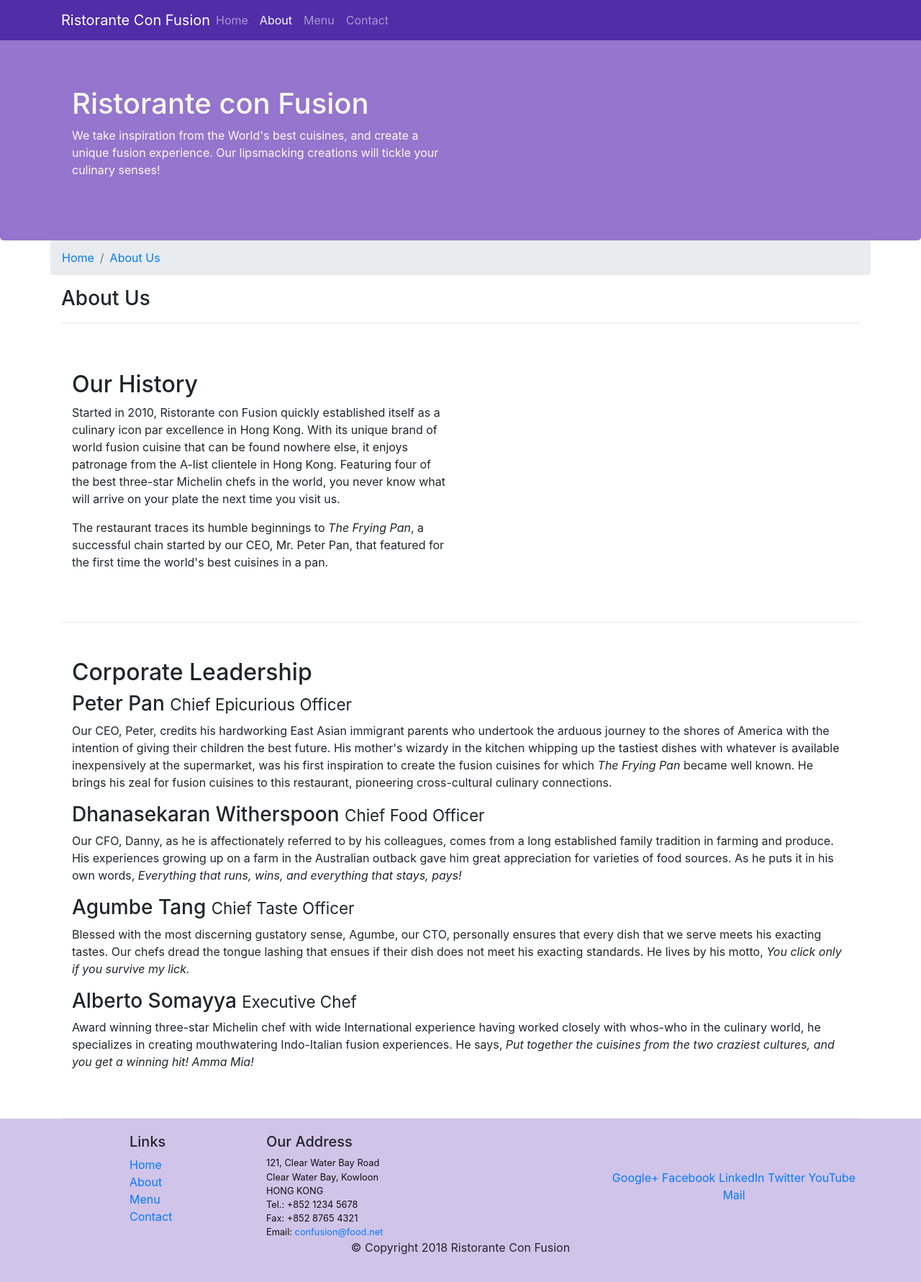
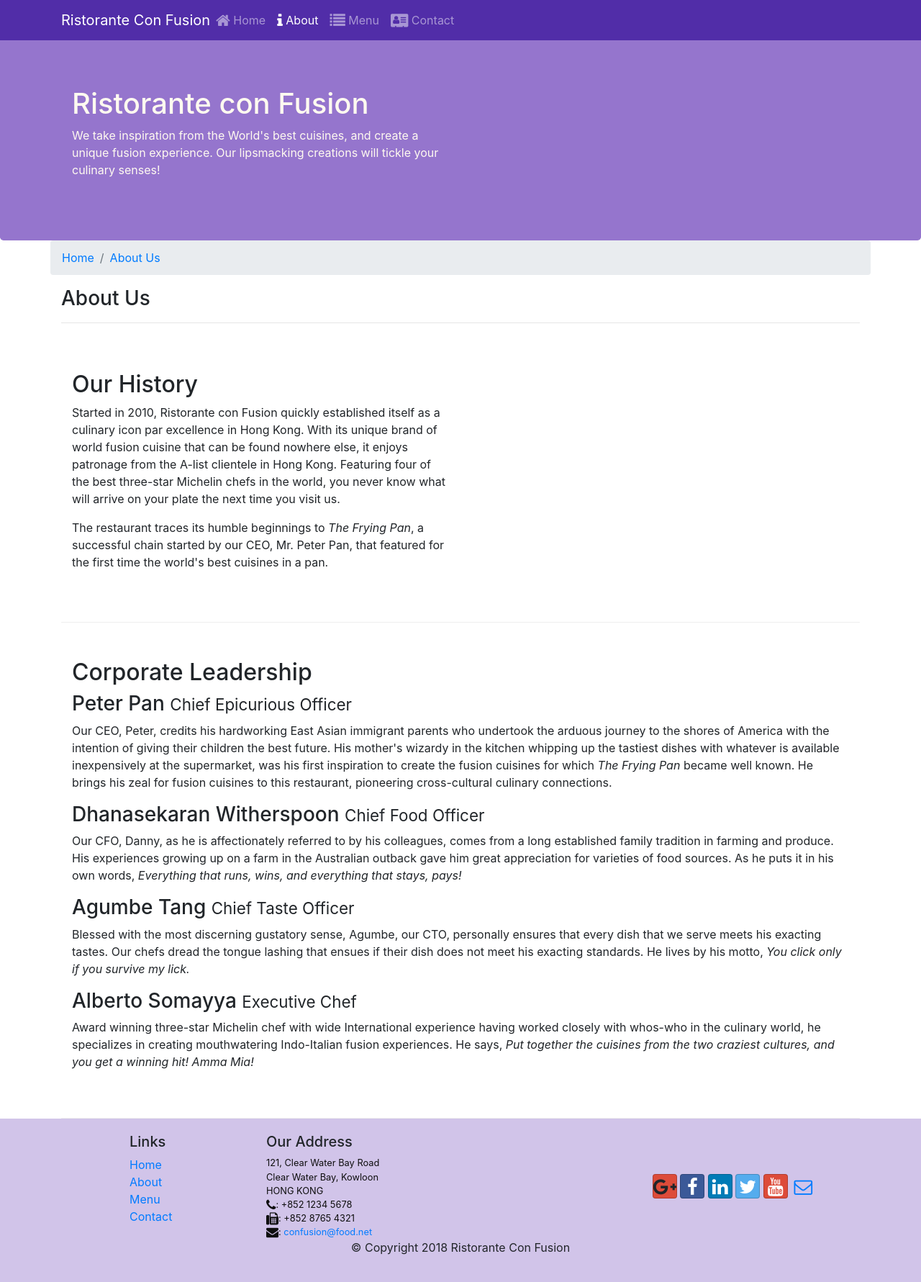
Before and after one commit to utkarshgoyal5/Confusion, a website: page aboutus.html in a window 1280 px wide. Shown: the whole page at 72% size. Drawn offline with nearby package versions, Linux system fonts and the light colour scheme.

Commit message:
fonts and icons

```diff
--- a/aboutus.html
+++ b/aboutus.html
@@ -9,6 +9,8 @@
 
     <!-- Bootstrap CSS -->
     <link rel="stylesheet" href="node_modules/bootstrap/dist/css/bootstrap.min.css">
+    <link rel="stylesheet" href="node_modules/font-awesome/css/font-awesome.min.css">
+    <link rel="stylesheet" href="node_modules/bootstrap-social/bootstrap-social.css">
     <link rel="stylesheet" href="CSS/style.css">
     <title>Ristorante Con Fusion: About Us</title>
 
@@ -20,13 +22,13 @@
             <button class="navbar-toggler" type="button" data-toggle="collapse" data-target="#Navbar">
                 <span class="navbar-toggler-icon"></span>
             </button>
-            <a class="navbar-brand mr-auto" href="#">Ristorante Con Fusion</a>
+            <a class="navbar-brand mr-auto" href="./index.html">Ristorante Con Fusion</a>
             <div class="collapse navbar-collapse" id="Navbar">
                 <ul class="navbar-nav mr-auto">
-                    <li class="nav-item"><a class="nav-link" href="./index.html">Home</a></li>
-                    <li class="nav-item"><a class="nav-link active" href="#">About</a></li>
-                    <li class="nav-item"><a class="nav-link" href="#">Menu</a></li>
-                    <li class="nav-item"><a class="nav-link" href="#">Contact</a></li>
+                    <li class="nav-item"><a class="nav-link" href="./index.html"><span class="fa fa-home fa-lg"></span> Home</a></li>
+                    <li class="nav-item"><a class="nav-link active" href="#"><span class="fa fa-info fa-lg"></span> About</a></li>
+                    <li class="nav-item"><a class="nav-link" href="#"><span class="fa fa-list fa-lg"></span> Menu</a></li>
+                    <li class="nav-item"><a class="nav-link" href="#"><span class="fa fa-address-card fa-lg"></span> Contact</a></li>
                 </ul>
             </div>
         </div>
@@ -98,22 +100,22 @@
                 <div class="col-7 col-sm-5">
                     <h5>Our Address</h5>
                     <address>
-		              121, Clear Water Bay Road<br>
-		              Clear Water Bay, Kowloon<br>
-		              HONG KONG<br>
-		              Tel.: +852 1234 5678<br>
-		              Fax: +852 8765 4321<br>
-		              Email: <a href="mailto:confusion@food.net">confusion@food.net</a>
-		           </address>
+                        121, Clear Water Bay Road<br>
+                        Clear Water Bay, Kowloon<br>
+                        HONG KONG<br>
+                        <i class="fa fa-phone fa-lg"></i>: +852 1234 5678<br>
+                        <i class="fa fa-fax fa-lg"></i>: +852 8765 4321<br>
+                        <i class="fa fa-envelope fa-lg"></i>: <a href="mailto:confusion@food.net">confusion@food.net</a>
+                     </address>
                 </div>
                 <div class="col-12 col-sm-4 align-self-center">
                     <div class="text-center">
-                        <a href="http://google.com/+">Google+</a>
-                        <a href="http://www.facebook.com/profile.php?id=">Facebook</a>
-                        <a href="http://www.linkedin.com/in/">LinkedIn</a>
-                        <a href="http://twitter.com/">Twitter</a>
-                        <a href="http://youtube.com/">YouTube</a>
-                        <a href="mailto:">Mail</a>
+                        <a class="btn btn-social-icon btn-google" http://google.com/+"><i class="fa fa-google-plus fa-lg"></i></a>
+                        <a class="btn btn-social-icon btn-facebook" href="http://www.facebook.com/profile.php?id="><i class="fa fa-facebook fa-lg"></i></a>
+                        <a class="btn btn-social-icon btn-linkedin" href="http://www.linkedin.com/in/"><i class="fa fa-linkedin fa-lg"></i></a>
+                        <a class="btn btn-social-icon btn-twitter" href="http://twitter.com/"><i class="fa fa-twitter fa-lg"></i></a>
+                        <a class="btn btn-social-icon btn-google" href="http://youtube.com/"><i class="fa fa-youtube fa-lg"></i></a>
+                        <a class="btn btn-social-icon" href="mailto:"><i class="fa fa-envelope-o fa-lg"></i></a>
                     </div>
                 </div>
            </div>
--- a/package.json
+++ b/package.json
@@ -15,6 +15,8 @@
   },
   "dependencies": {
     "bootstrap": "^4.0.0",
+    "bootstrap-social": "^5.1.1",
+    "font-awesome": "^4.7.0",
     "jquery": "^3.3.1",
     "popper.js": "^1.12.9"
   }
```
Also changed, not shown: index.html (+15 -13 lines), 1 other file.
